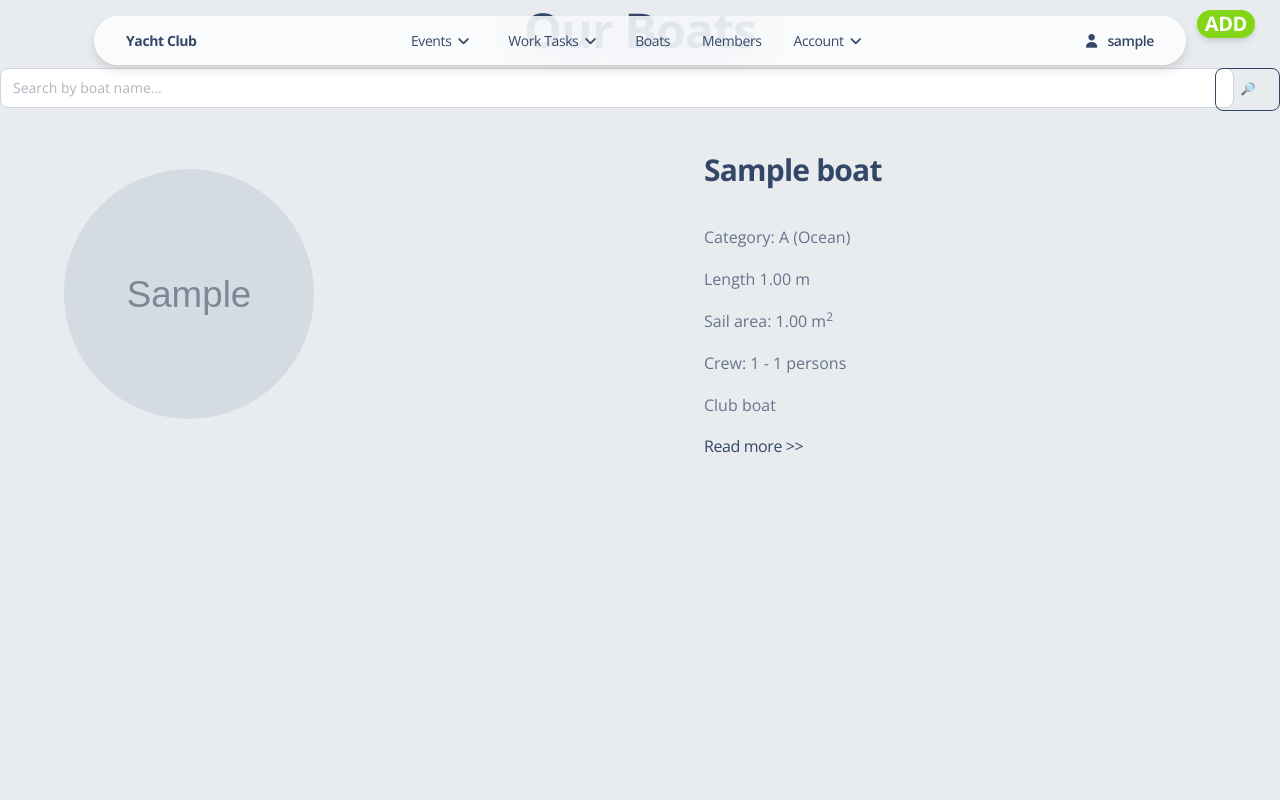
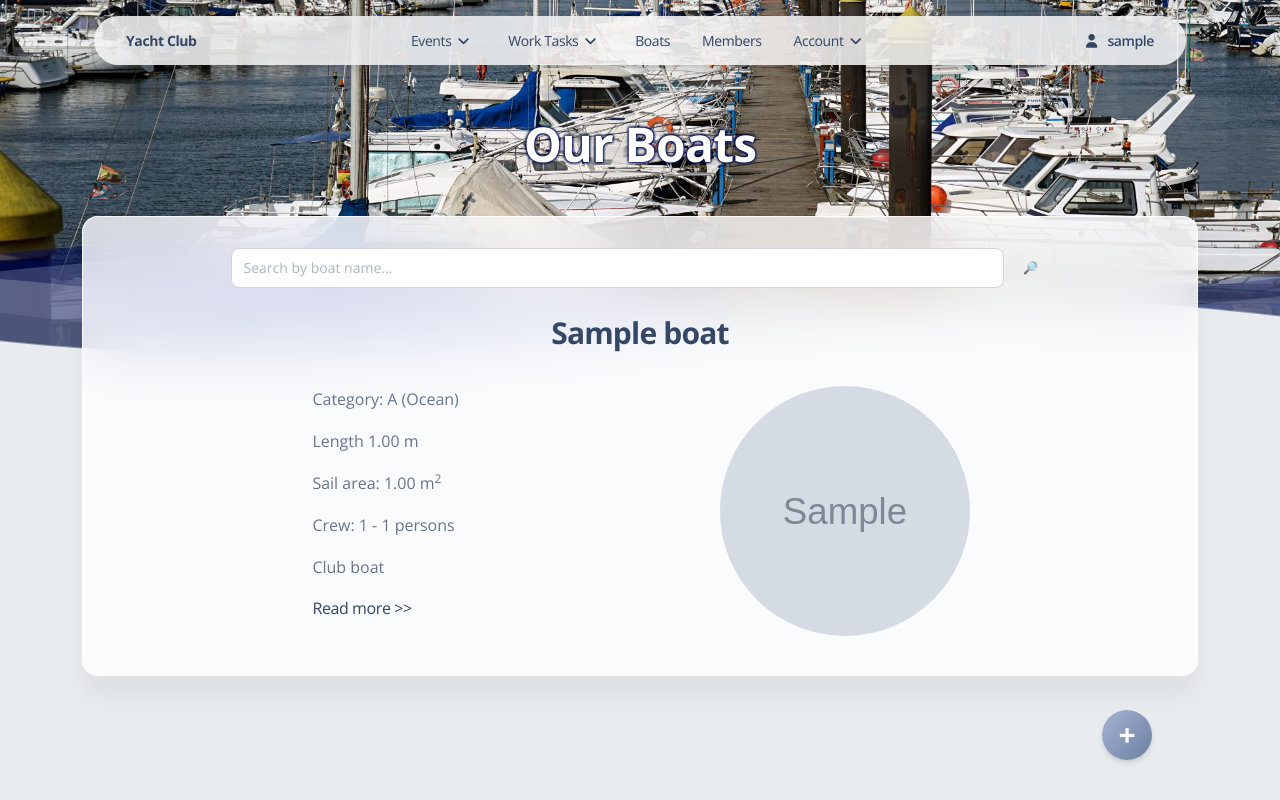
Before and after one commit to wojthecode/yacht-club, a Django app: page /boats/ in a window 1280 px wide. Run offline with Django 5.2, Linux system fonts and the light colour scheme; a user stored in the database is signed in; tables that the repository leaves empty hold one stand-in row (values such as "Sample post"); grey boxes marked "Sample" are stand-in pictures; some libraries are stand-ins or nearby versions.

Commit message:
Refactor boat_list.html to soft-ui-design, update layout and styles, add new background images

```diff
--- a/static/css/styles.css
+++ b/static/css/styles.css
@@ -57,89 +57,6 @@
 
 
 
-.base_width {
-  max-width: 1280px;
-  min-width: 900px;
-}
-
-.sidebar_logo {
-  width: 100%;
-  padding: 5px;
-}
-
-.no_permissions {
-  padding-top: 100px;
-}
-
-.slim {
-  margin-inline: 0px;
-}
-
-.bottom-5 {
-  margin-bottom: 0px;
-}
-
-/* #endregion */
-
-/* #region Text formating */
-
-.center {
-  text-align: center;
-}
-.justify {
-  text-align: justify;
-}
-.bold {
-  font-weight: bold;
-}
-.darkred {
-  color: darkred;
-}
-.clean_link {
-  color: #5A90A5;
-}
-.clean_link:hover {
-  color: #5A90A5;
-}
-.grey {
-  color: #999;
-}
-.small {
-  font-size: 16px;
-}
-.invites {
-  text-align: right;
-  font-style: italic;
-  margin-top: 25px;
-}
-
-/* #endregion */
-
-/* #region Content_container */
-
-.content_container {
-  height: calc(100vh - 50px);
-  overflow: auto;
-}
-
-.content_container::-webkit-scrollbar {
-  width: 6px;
-  height: 6px;
-}
-
-.content_container::-webkit-scrollbar-thumb {
-  background: #eee;
-  border-radius: 3px;
-}
-
-.content_container:hover::-webkit-scrollbar {
-  width: 6px;
-  height: 6px;
-}
-
-.content_container:hover::-webkit-scrollbar-thumb {
-  background: #ddd;
-}
 
 /* #endregion */
 
@@ -200,36 +117,18 @@
 
 /* #region Boat_list */
 
-.boat_list {
-  display: flex;
-  flex-direction: row;
-  flex-wrap: wrap;
-  border-bottom: 2px solid #5A90A5;
+
+.odd-row-reverse:nth-of-type(odd) {
+  flex-direction: row-reverse !important;
 }
-
-.boat_list:nth-child(odd) {
-  flex-direction: row-reverse;
-}
-
-.boat_list:last-of-type {
-  border-bottom: 0px;
-}
-
-.boat_list__element {
-  width: 50%;
-  padding-inline: 5%;
-  padding-top: 25px;
-  padding-bottom: 25px;
-}
-
 
 .boat_list__image {
   width: 250px;
-  margin-top: 20px;
   aspect-ratio: 1 / 1;
-  object-fit: cover;
+  /* object-fit: cover; */
   border-radius: 250px;
 }
+
 
 /* #endregion */
 
--- a/templates/club/boat_list.html
+++ b/templates/club/boat_list.html
@@ -3,33 +3,56 @@
 {% load static %}
 
 {% block content %}
-  <h1 class="center">Our Boats</h1>
 
-  {% if user.role %}
+  <header class="header-2">
+    <div class="page-header min-vh-45 relative" style="background-image: url('{% static 'img/bg/boats.jpg' %}'); background-position: center 80%">
+      <div class="container-fixed">
+        <div class="container">
+          <div class="row">
+            <div class="col-lg-9 text-center mx-auto">
+              <h1 class="text-white mt-n6 border_text">
+                Our Boats
+              </h1>
+            </div>
+          </div>
+        </div>
+      </div>
+      {% include 'includes/waves.html' %}
+    </div>
+  </header>
 
-    <a href="{% url 'club:boat-create' %}" class="add_button btn btn-success rounded-pill px-2 py-0">Add</a>
+  <section class="pt-3 pb-4">
+    <div class="container">
+      <div class="row">
+        <div class="col-lg-12 z-index-2 border-radius-xl mt-n9 mx-auto pt-3 pb-4 blur shadow-blur">
 
-  {% endif %}
+          <div class="mx-auto col-lg-9 mt-lg-3">
+            <form action="" method="get" class="position-relative">
+              {{ search_form|crispy }}
+              <input type="submit" value="&#128270;" class="btn bg-transparent shadow-none position-absolute end-0 top-0 p-2 mt-1 me-1">
+            </form>
+          </div>
 
-  <form action="" method="get" class="search_form">
-    {{ search_form|crispy }}
-    <input type="submit" value="&#128270;" class="btn btn-outline-dark search_form-button">
-  </form>
-
+          <div class="d-flex flex-column justify-content-center col-lg-9 mx-auto">
             {% for boat in boat_list %}
 
-    <div class="boat_list">
+              <h3 class="text-center py-2">{{ boat.name}}</h3>
 
-      <div class="boat_list__element">
+              <div class="d-flex flex-row flex-wrap odd-row-reverse">
 
-        <h3>{{ boat.name}}</h3>
-        <br>
+                <div class="w-100 w-md-50 py-3 d-flex justify-content-center">
+                  {% if boat.image %}
+                    <img src="{{ boat.image.url }}" alt="boat image" class="boat_list__image">
+                  {% else %}
+                    <img src="{% static 'img/placeholder_boat_list.png' %}" alt="placeholder image" class="boat_list__image">
+                  {% endif %}
+                </div>
 
+                <div class="w-100 w-md-30 w-xxl-20 mx-md-auto py-3 ps-5 ps-sm-6 ps-md-0 ">
                   <p>Category: {{ boat.get_category_display }}</p>
                   <p>Length {{ boat.length }} m</p>
                   <p>Sail area: {{ boat.sail_area }} m<sup>2</sup></p>
                   <p>Crew: {{ boat.crew_min}} - {{ boat.crew_max }} persons</p>
-
                   <p>
                     {% if boat.club_owner %}
                       Club boat
@@ -37,28 +60,25 @@
                       Shipowner: {{ boat.owner }}
                     {% endif %}
                   </p>
-
                   <a href="{{ boat.get_absolute_url }}">Read more >></a>
+                </div>
 
               </div>
-      <div class="boat_list__element">
 
-        {% if boat.image %}
+              <hr class="horizontal dark w-100 p-1 mt-0 mb-4 last-none">
 
-          <img src="{{ boat.image.url }}" alt="boat image" class="boat_list__image">
+            {% endfor %}
+          </div>
 
-        {% else %}
+        </div>
+      </div>
+    </div>
+  </section>
 
-          <img src="{% static 'images/placeholder_boat_list.png' %}" alt="placeholder image" class="boat_list__image">
-
+  {% if user.role %}
+    <a href="{% url 'club:boat-create' %}" class="btn bg-gradient-secondary position-fixed end-10 bottom-5 rounded-circle btn-circle m-0 py-1 px-3 z-index-3">
+      <span class="m-0 text-white text-bolder text-3xl">+</span>
+    </a>
   {% endif %}
 
-      </div>
-      <hr>
-    </div>
-
-
-
-  {% endfor %}
-
-{% endblock %}
+{% endblock content %}
```
Also changed, not shown: static/img/bg/boats.jpg (added), static/img/bg/hull.png (added), static/img/placeholder_boat_list.png (renamed from static/images/placeholder_boat_list.png). Lines whose indentation alone changed are shown as unchanged.
